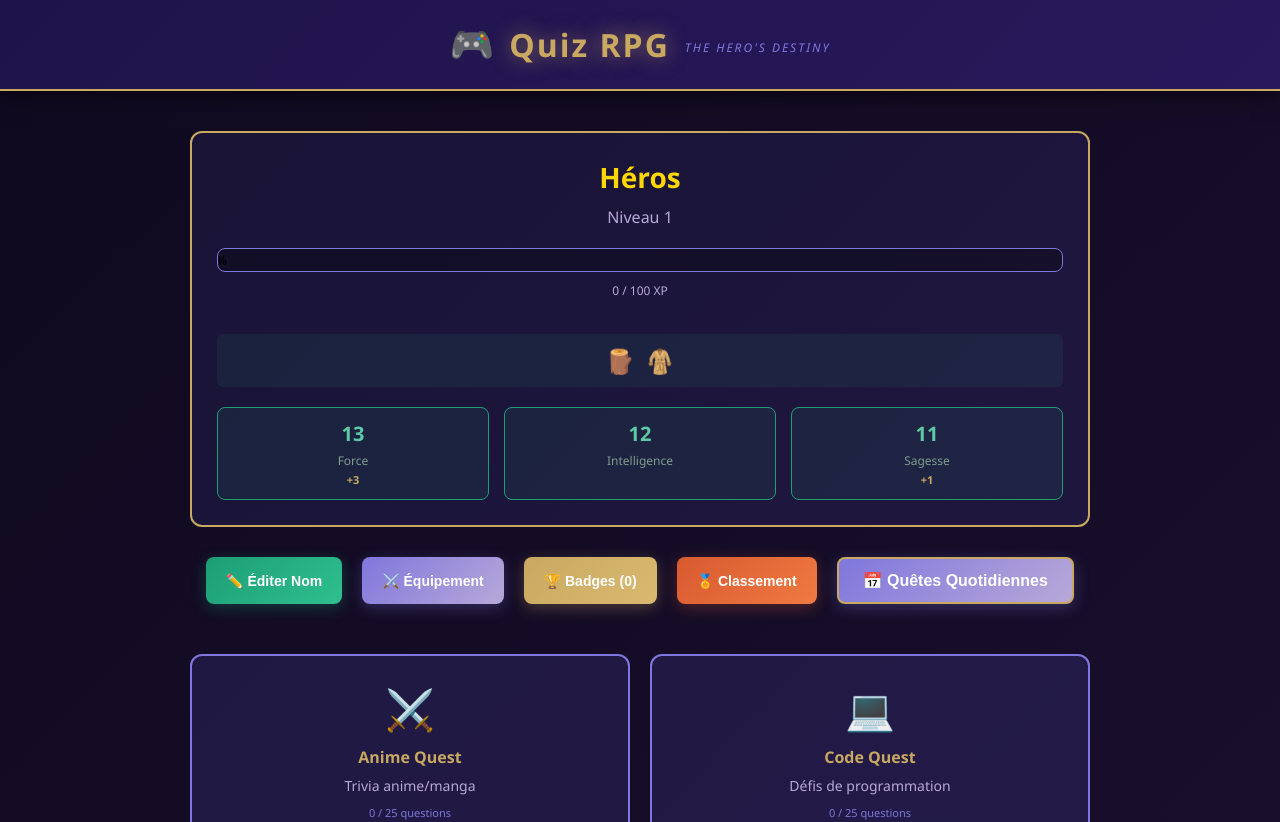
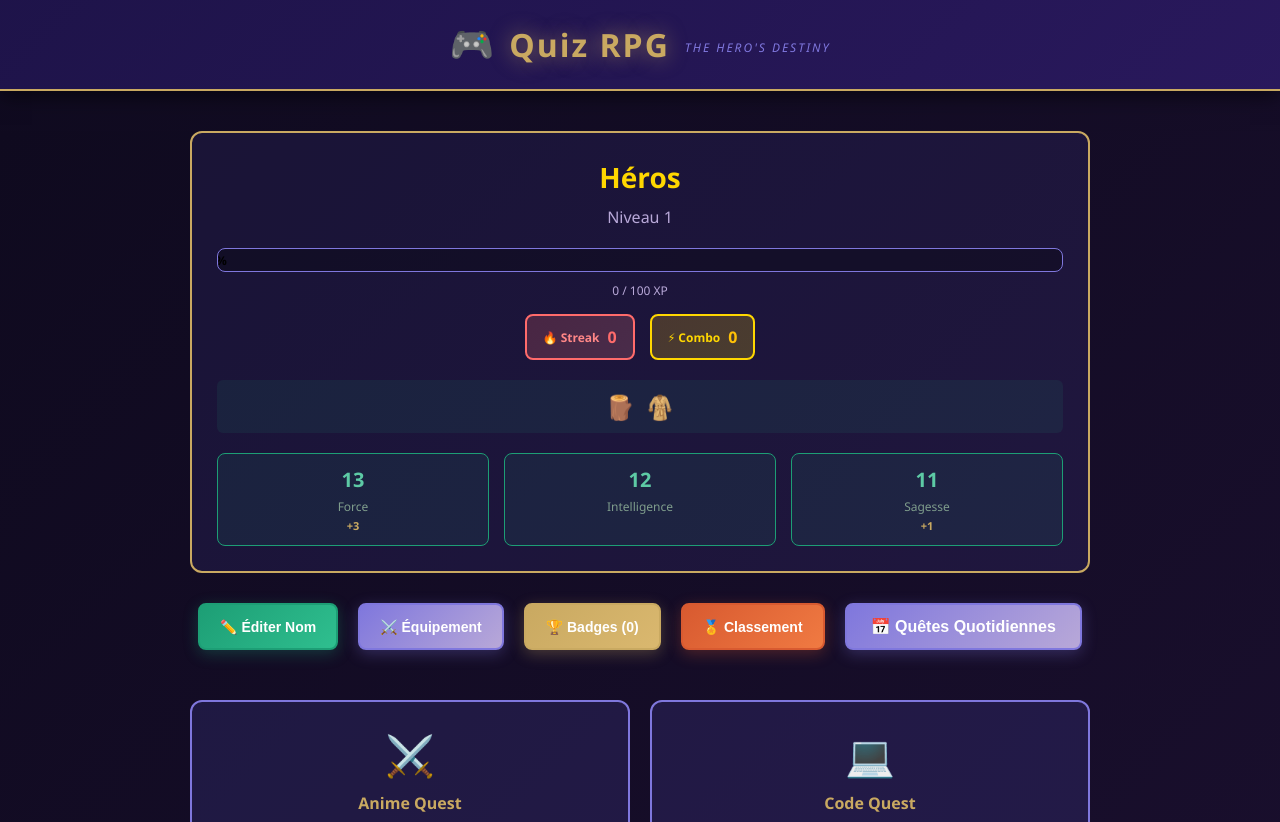
Before and after one commit to LaetitiaBraun/quiz-rpg, a React (Vite) app: page / in a window 1280 px wide. Shown: the top 822 px of the page. Built offline with nearby package versions, Linux system fonts and the light colour scheme.

Commit message:
style: add borders to all hub buttons and show streak/combo always style: improve streak and combo badge styling with better borders and padding

```diff
--- a/src/components/CharacterCard.jsx
+++ b/src/components/CharacterCard.jsx
@@ -26,18 +26,14 @@ export default function CharacterCard({ character, equipmentStats }) {
       </div>
 
       <div className="streak-combo-section">
-        {character.perfectStreak > 0 && (
         <div className="streak-badge">
           <span className="streak-label">🔥 Streak</span>
-            <span className="streak-value">{character.perfectStreak}</span>
+          <span className="streak-value">{character.perfectStreak || 0}</span>
         </div>
-        )}
-        {character.currentCombo > 0 && (
         <div className="combo-badge">
           <span className="combo-label">⚡ Combo</span>
-            <span className="combo-value">{character.currentCombo}</span>
+          <span className="combo-value">{character.currentCombo || 0}</span>
         </div>
-        )}
       </div>
 
       <div className="equipment-preview">
--- a/src/styles/HubScreen.css
+++ b/src/styles/HubScreen.css
@@ -62,18 +62,20 @@
   display: flex;
   gap: 15px;
   justify-content: center;
-  margin-bottom: 20px;
+  margin: 15px 0 20px 0;
   flex-wrap: wrap;
 }
 
 .streak-badge {
   background: linear-gradient(135deg, rgba(255, 107, 107, 0.2), rgba(255, 135, 135, 0.2));
-  border: 1px solid #ff6b6b;
-  border-radius: 6px;
-  padding: 8px 12px;
+  border: 2px solid #ff6b6b;
+  border-radius: 8px;
+  padding: 10px 16px;
   display: flex;
   align-items: center;
   gap: 8px;
+  min-width: 100px;
+  justify-content: center;
 }
 
 .streak-label {
@@ -83,19 +85,21 @@
 }
 
 .streak-value {
-  font-size: 14px;
+  font-size: 16px;
   font-weight: bold;
   color: #ff6b6b;
 }
 
 .combo-badge {
   background: linear-gradient(135deg, rgba(255, 193, 7, 0.2), rgba(255, 215, 0, 0.2));
-  border: 1px solid #ffd700;
-  border-radius: 6px;
-  padding: 8px 12px;
+  border: 2px solid #ffd700;
+  border-radius: 8px;
+  padding: 10px 16px;
   display: flex;
   align-items: center;
   gap: 8px;
+  min-width: 100px;
+  justify-content: center;
 }
 
 .combo-label {
@@ -105,7 +109,7 @@
 }
 
 .combo-value {
-  font-size: 14px;
+  font-size: 16px;
   font-weight: bold;
   color: #ffc107;
 }
@@ -217,7 +221,6 @@
 .button-edit-name {
   padding: 12px 20px;
   border-radius: 8px;
-  border: none;
   cursor: pointer;
   transition: all 0.3s ease;
   font-weight: bold;
@@ -228,6 +231,7 @@
   background: linear-gradient(135deg, #1d9e75, #2fbf8f);
   color: white;
   box-shadow: 0 4px 15px rgba(29, 158, 117, 0.3);
+  border: 2px solid #1d9e75;
 }
 
 .button-edit-name:hover {
@@ -239,6 +243,7 @@
   background: linear-gradient(135deg, #7f77dd, #b8a8d8);
   color: white;
   box-shadow: 0 4px 15px rgba(127, 119, 221, 0.3);
+  border: 2px solid #7f77dd;
 }
 
 .button-equipment:hover {
@@ -250,6 +255,7 @@
   background: linear-gradient(135deg, #c9a961, #dab86f);
   color: white;
   box-shadow: 0 4px 15px rgba(201, 169, 97, 0.3);
+  border: 2px solid #c9a961;
 }
 
 .button-badges:hover {
@@ -262,6 +268,7 @@
   background: linear-gradient(135deg, #d85a30, #f07a42);
   color: white;
   box-shadow: 0 4px 15px rgba(216, 90, 48, 0.3);
+  border: 2px solid #d85a30;
 }
 
 .button-leaderboard:hover {
@@ -273,6 +280,7 @@
   background: linear-gradient(135deg, #7f77dd, #b8a8d8);
   color: white;
   box-shadow: 0 4px 15px rgba(127, 119, 221, 0.3);
+  border: 2px solid #7f77dd;
 }
 
 .button-daily-quests:hover {
```
Lines whose indentation alone changed are shown as unchanged.
